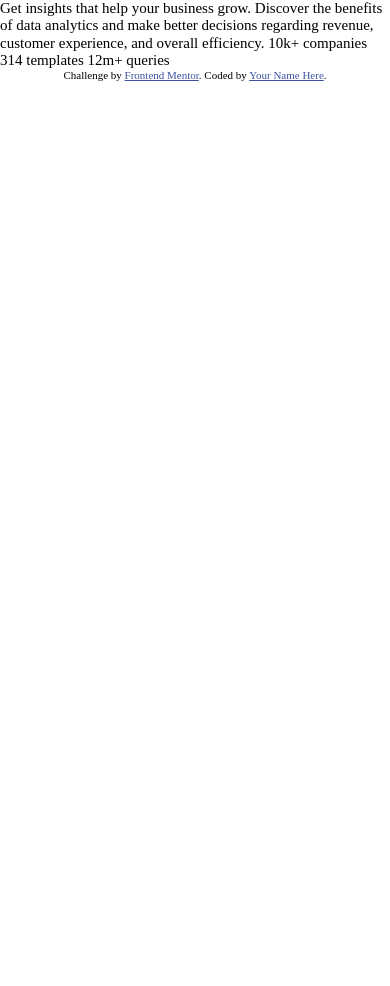
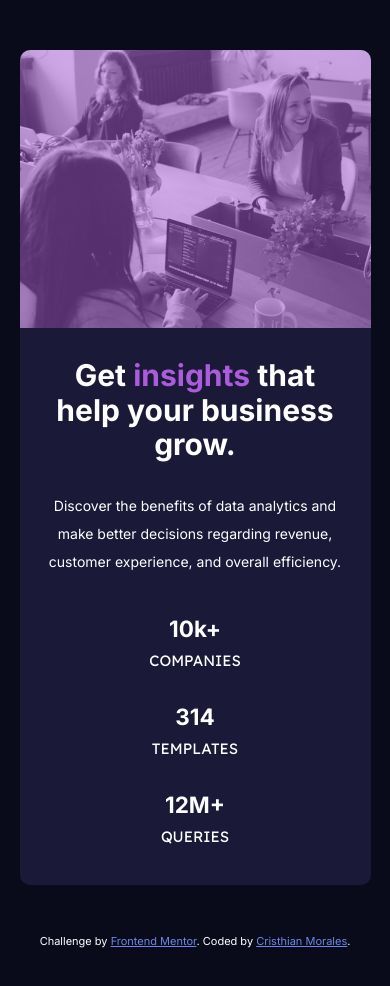
Before and after one commit to Camoralesh27/stats-preview-card-component-main, a plain HTML site: page index.html in a window 390 px wide. Before the commit the page ends 844 px from the top, so only its background shows below. Drawn offline with Linux system fonts and the light colour scheme.

Commit message:
finishing mobile version, lets start dektop version

```diff
--- a/index.html
+++ b/index.html
@@ -20,20 +20,41 @@
 </head>
 <body>
 
-  Get insights that help your business grow.
+  <div>
+    <main class="card container">
+      <div class="card__image">
 
-  Discover the benefits of data analytics and make better decisions regarding revenue, customer
-  experience, and overall efficiency.
+      </div>
 
-  10k+ companies
-  314 templates
-  12m+ queries
+      <div class="card__content">
+        <h1 class="card__heading">Get <span class="card__highlight">insights</span> that help your business grow.</h1>
+        <p class="card__paragraph">Discover the benefits of data analytics and make better decisions regarding revenue, customer experience, and overall efficiency.</p>
+
+        <div class="card__stats">
+          <div class="card__stat">
+            <h2 class="card__cuantity">10k+</h2>
+            <p class="card__title">Companies</p>
+          </div>
+
+          <div class="card__stat">
+            <h2 class="card__cuantity">314</h2>
+            <p class="card__title">Templates</p>
+          </div>
+
+          <div class="card__stat">
+            <h2 class="card__cuantity">12M+</h2>
+            <p class="card__title">Queries</p>
+          </div>
+        </div>
+      </div>
+    </main>
+
+    <footer class="attribution container">
+      Challenge by <a href="https://www.frontendmentor.io?ref=challenge" target="_blank">Frontend Mentor</a>.
+      Coded by <a href="https://www.frontendmentor.io/profile/Camoralesh27">Cristhian Morales</a>.
+    </footer>
+  </div>
 
 
-  <!-- //////////////////////////////////////////// -->
-  <footer class="attribution">
-    Challenge by <a href="https://www.frontendmentor.io?ref=challenge" target="_blank">Frontend Mentor</a>.
-    Coded by <a href="#">Your Name Here</a>.
-  </footer>
 </body>
 </html>
--- a/styles/style.css
+++ b/styles/style.css
@@ -1,11 +1,18 @@
 /** Utilities */
 :root {
     /* Colors */
+    /* main background */
     --veryDarkBlue: hsl(233, 47%, 7%);
+    /* card background */
     --darkDesaturatedBlue: hsl(244, 38%, 16%);
+    /* accent */
     --softViolet: hsl(277, 64%, 61%);
+    /* ----------------------- */
+    /* main heading, stats */
     --white: hsl(0, 0%, 100%);
+    /* main paragraph */
     --slightlyTransparentWhite: hsla(0, 0%, 100%, 0.75);
+    /* stat headings */
     --slightlyTransparentWhite2: hsla(0, 0%, 100%, 0.6);
 
     /* Fonts */
@@ -29,13 +36,111 @@ html {
 
 body {
     font-size: 1.5rem;
+    background-color: var(--veryDarkBlue);
+    font-family: 'Inter', sans-serif;
+    font-weight: 400;
+
+    /* Center the content */
+    display: flex;
+    justify-content: center;
+    align-items: center;
+    min-height: 100vh;
+    color: var(--white);
 }
 
+h1 {
+    margin: 0;
+}
+
+h2 {
+    margin: 0;
+}
+
+p {
+    margin: 0;
+}
+
+.container {
+    width: 90%;
+    max-width: 1200px;
+    margin: 5rem auto;
+}
+
+/* Card */
+.card {
+    background-color: var(--darkDesaturatedBlue);
+    border-radius: 1rem;
+    display: grid;
+    grid-template-rows: repeat(3, 1fr);
+
+}
+
+.card__image {
+    width: 100%;
+    height: 100%;
+    background-image: linear-gradient(hsla(277, 64%, 61%, 0.5),hsla(277, 64%, 61%, 0.5)),url(../images/image-header-mobile.jpg);
+    background-repeat: no-repeat;
+    background-size: cover, cover;
+    background-position: center, center;
+    border-radius: 1rem 1rem 0 0;
+}
+
+.card__content {
+    grid-row: 2 / 4;
+    width: 85%;
+    margin: 0 auto;
+}
+
+.card__heading {
+    text-align: center;
+    margin: 3rem 0;
+}
+
+.card__highlight {
+    color: var(--softViolet);
+}
+
+.card__paragraph {
+    text-align: center;
+    line-height: 2;
+    font-size: 1.4rem;
+    font-family: var(--normal);
+}
+
+.card__stats {
+    text-align: center;
+    margin: 4rem 0;
+    display: flex;
+    flex-direction: column;
+    justify-content: center;
+    align-items: center;
+}
+
+.card__stat {
+    margin-bottom: 3.5rem ;
+}
+
+.card__stat:last-of-type {
+    margin-bottom: 0;
+}
+
+.card__cuantity {
+    margin-bottom: 1rem;
+}
+
+.card__title {
+    text-transform: uppercase;
+    font-family: var(--heading);
+}
+
+/* footer */
+
 .attribution a {
-    color: hsl(228, 45%, 44%);
+    color: hsl(228, 72%, 67%);
 }
 
 .attribution {
+    color: white;
     font-size: 11px;
     text-align: center;
 }
```
Also changed, not shown: 1 other file.
